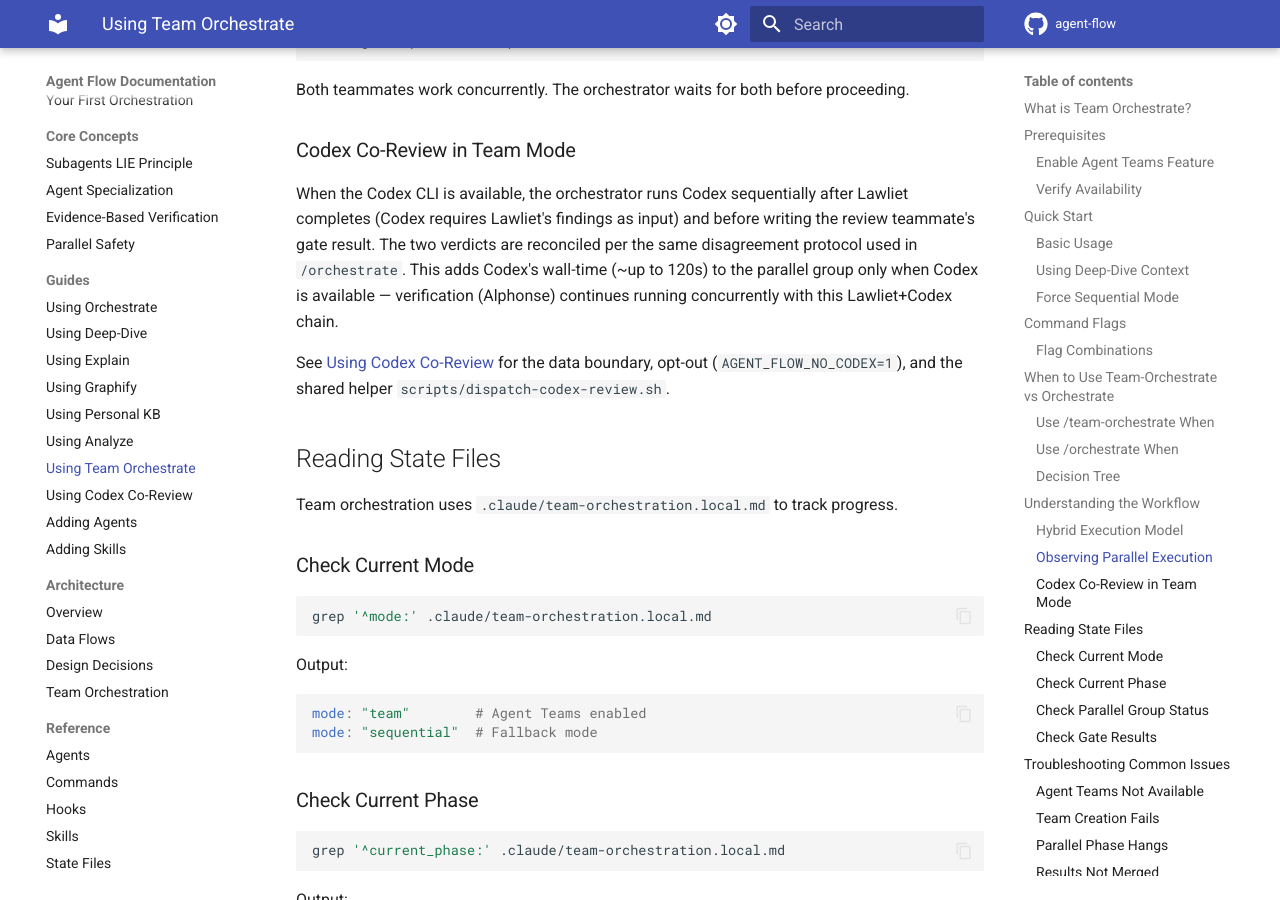
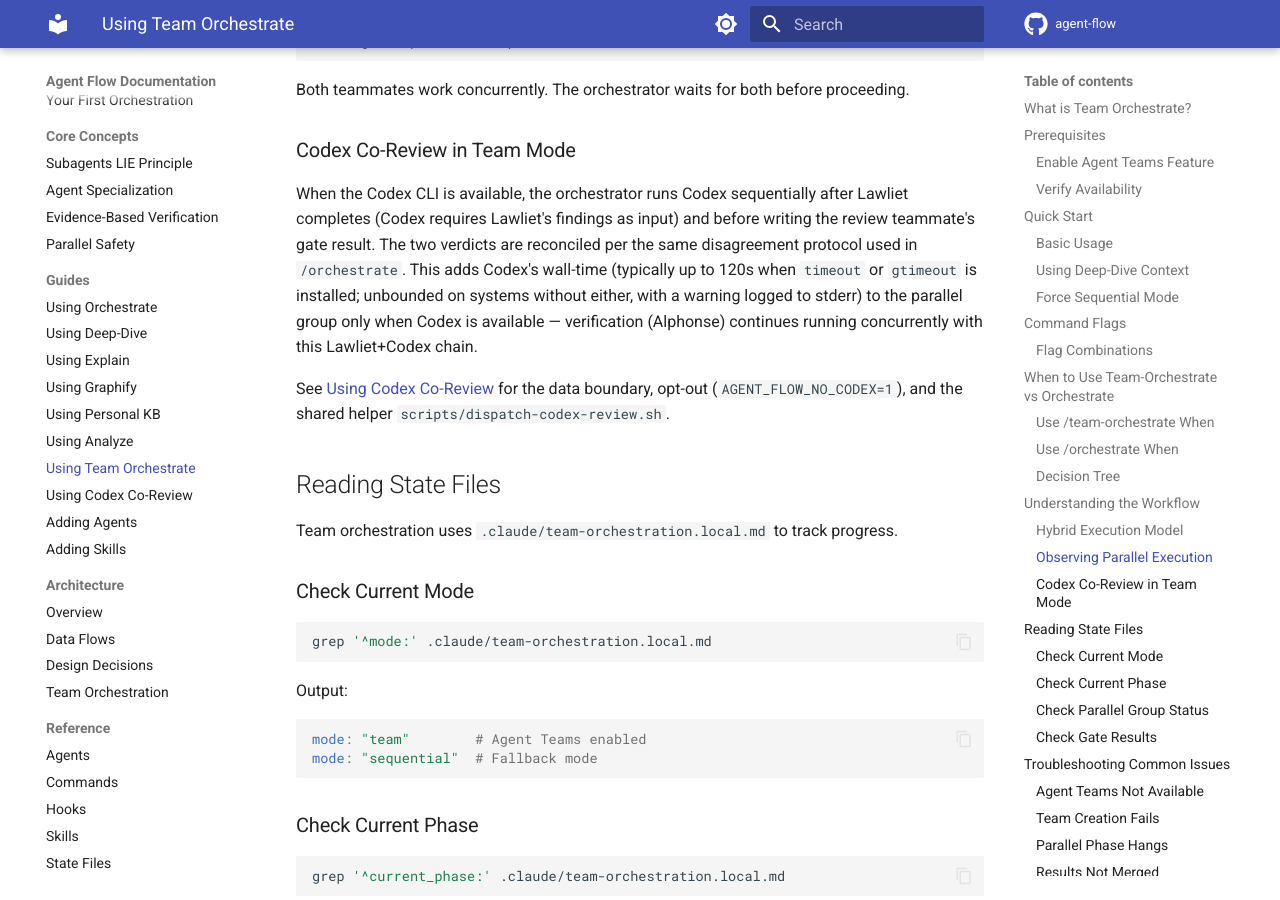
Before and after one commit to josix/agent-flow, an MkDocs documentation site: the page built from docs/guides/using-team-orchestrate.md, in a window 1280 px wide and 900 px high, scrolled down 3684 px. Built offline with MkDocs 1.6.1 and Material for MkDocs 9.7.7, drawn with Linux system fonts in a browser that asks for light colours; comment, search, counter and statistics services are not loaded.

Commit message:
docs: correct three Codex co-review accuracy bugs
- state-files.md: opt-out path always emits auth_present: false (not "may
  be populated"); clarify that binary may still be populated.
- using-codex-review.md: task description is read from
  team-orchestration.local.md in team mode, not always orchestration.local.md.
- using-team-orchestrate.md: 120s wall-time bound only applies when
  timeout/gtimeout is installed; helper runs unbounded otherwise.

Co-Authored-By: Claude Opus 4.7 (1M context) <noreply@anthropic.com>

```diff
--- a/docs/guides/using-team-orchestrate.md
+++ b/docs/guides/using-team-orchestrate.md
@@ -168,7 +168,11 @@ Both teammates work concurrently. The orchestrator waits for both before proceed
 
 ### Codex Co-Review in Team Mode
 
-When the Codex CLI is available, the orchestrator runs Codex sequentially after Lawliet completes (Codex requires Lawliet's findings as input) and before writing the review teammate's gate result. The two verdicts are reconciled per the same disagreement protocol used in `/orchestrate`. This adds Codex's wall-time (~up to 120s) to the parallel group only when Codex is available — verification (Alphonse) continues running concurrently with this Lawliet+Codex chain.
+When the Codex CLI is available, the orchestrator runs Codex sequentially after Lawliet completes (Codex requires Lawliet's findings as input) and before writing the review teammate's gate result. The two verdicts are reconciled per the same disagreement protocol used in `/orchestrate`. This adds Codex's wall-time (typically up to 120s when `timeout` or
+`gtimeout` is installed; unbounded on systems without either, with a
+warning logged to stderr) to the parallel group only when Codex is
+available — verification (Alphonse) continues running concurrently
+with this Lawliet+Codex chain.
 
 See [Using Codex Co-Review](using-codex-review.md) for the data boundary, opt-out (`AGENT_FLOW_NO_CODEX=1`), and the shared helper `scripts/dispatch-codex-review.sh`.
 
```
Also changed, not shown: docs/guides/using-codex-review.md (+4 -1 lines), docs/reference/state-files.md (+4 -1 lines).
